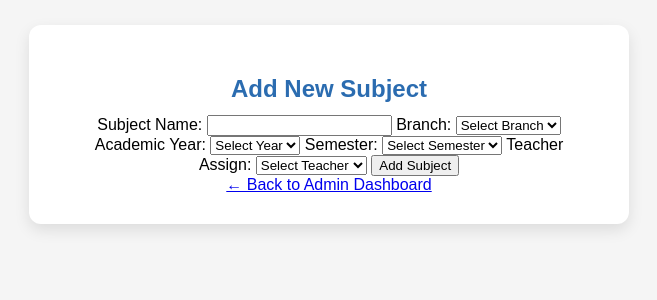
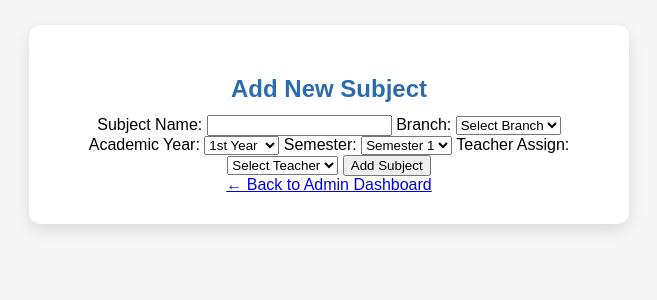
Before and after one commit to Heydevanshu/Attendance-Management-System, a Flask app: page /admin/add_subject in a window 1280 px wide. Shown: the part 205-505 px from the top of the page, without its empty margins (311-968 px from the left). Run offline with Flask 3, Linux system fonts and the light colour scheme; the visitor is signed in with stand-in values (Sample User, id 1); data that the repository does not hold is empty.

Commit message:
Update add_subject.html

```diff
--- a/Attendence_system/templates/add_subject.html
+++ b/Attendence_system/templates/add_subject.html
@@ -33,7 +33,6 @@
 
    <label>Academic Year:</label>
 <select name="year" required>
-        <option value="" selected>Select Year</option>
     <option value="1">1st Year</option>
     <option value="2">2nd Year</option>
     <option value="3">3rd Year</option>
@@ -42,7 +41,6 @@
 
 <label>Semester:</label>
 <select name="semester" required>
-        <option value="" selected>Select Semester</option>
     {% for i in range(1, 9) %}
         <option value="{{ i }}">Semester {{ i }}</option>
     {% endfor %}
```
Lines whose indentation alone changed are shown as unchanged.
